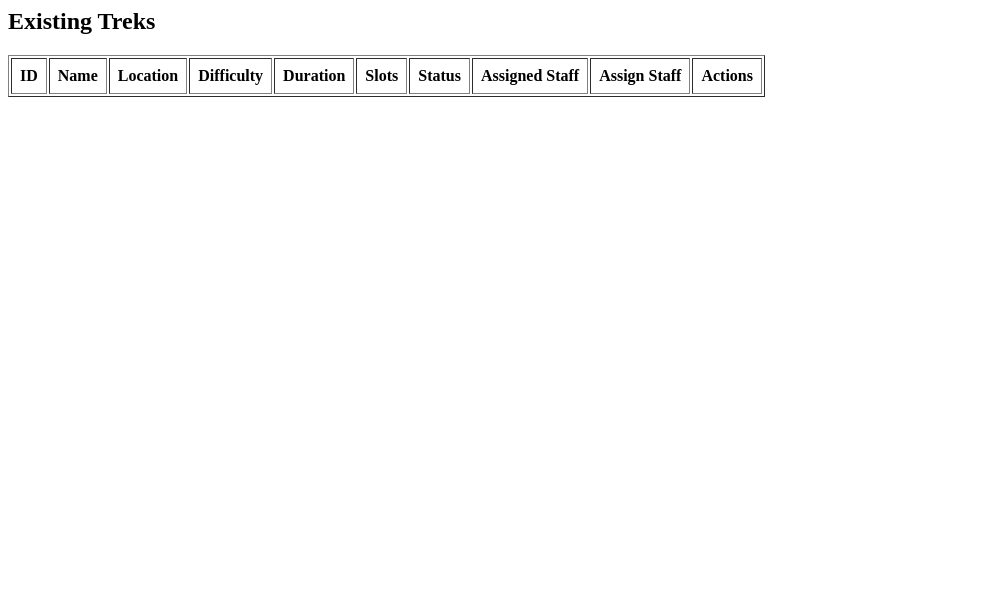
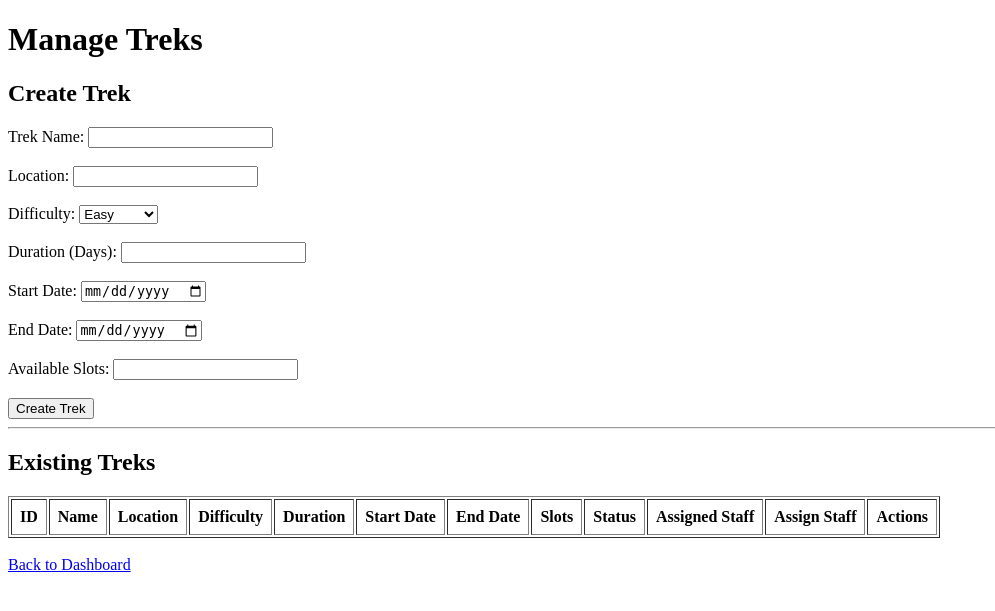
Before and after one commit to 24f2001995/Trekking-Management-App, a Flask app: page /admin/treks in a window 1280 px wide. Shown: the top 611 px of the page, without its empty margins (0-995 px from the left). Run offline with Flask 3, Linux system fonts and the light colour scheme; the visitor is signed in with stand-in values (Sample User, id 1); data that the repository does not hold is empty.

Commit message:
Milestone-4: Staff Dashboard and Trek Management

```diff
--- a/app.py
+++ b/app.py
@@ -108,7 +108,17 @@ def staff_dashboard():
     if "user_id" not in session or session["role"] != "staff":
         return redirect("/login")
 
-    return "Staff Dashboard"
+    staff = User.query.get(session["user_id"])
+
+    assigned_treks = Trek.query.filter_by(
+        assigned_staff_id=staff.id
+    ).all()
+
+    return render_template(
+        "staff_dashboard.html",
+        staff=staff,
+        assigned_treks=assigned_treks
+    )
 
 
 @app.route("/user/dashboard")
@@ -183,15 +193,22 @@ def admin_treks():
         location = request.form["location"]
         difficulty = request.form["difficulty"]
         duration = request.form["duration"]
+        start_date = request.form["start_date"]
+        end_date = request.form["end_date"]
         available_slots = request.form["available_slots"]
-
+        start_date = request.form["start_date"]
+        end_date = request.form["end_date"]
         new_trek = Trek(
+            new_trek = Trek(
             name=name,
             location=location,
             difficulty=difficulty,
             duration=duration,
+            start_date=start_date,
+            end_date=end_date,
             available_slots=available_slots,
             status="Open"
+        )
         )
 
         db.session.add(new_trek)
@@ -247,6 +264,8 @@ def edit_trek(trek_id):
         trek.location = request.form["location"]
         trek.difficulty = request.form["difficulty"]
         trek.duration = request.form["duration"]
+        trek.start_date = request.form["start_date"]
+        trek.end_date = request.form["end_date"]
         trek.available_slots = request.form["available_slots"]
 
         db.session.commit()
@@ -355,7 +374,8 @@ def admin_search():
             or_(
                 Trek.name.contains(keyword),
                 Trek.location.contains(keyword),
-                Trek.difficulty.contains(keyword)
+                Trek.difficulty.contains(keyword),
+                Trek.id == keyword if keyword.isdigit() else False
             )
         ).all()
 
@@ -363,7 +383,8 @@ def admin_search():
             User.role == "user",
             or_(
                 User.name.contains(keyword),
-                User.email.contains(keyword)
+                User.email.contains(keyword),
+                User.id == keyword if keyword.isdigit() else False
             )
         ).all()
 
@@ -371,7 +392,8 @@ def admin_search():
             User.role == "staff",
             or_(
                 User.name.contains(keyword),
-                User.email.contains(keyword)
+                User.email.contains(keyword),
+                User.id == keyword if keyword.isdigit() else False
             )
         ).all()
 
@@ -382,6 +404,68 @@ def admin_search():
         user_results=user_results,
         staff_results=staff_results
     )
+
+@app.route("/staff/manage-trek/<int:trek_id>", methods=["GET", "POST"])
+def staff_manage_trek(trek_id):
+    if "user_id" not in session or session["role"] != "staff":
+        return redirect("/login")
+
+    staff_id = session["user_id"]
+
+    trek = Trek.query.get(trek_id)
+
+    if not trek or trek.assigned_staff_id != staff_id:
+        return "You are not allowed to manage this trek."
+
+    if request.method == "POST":
+        trek.available_slots = request.form["available_slots"]
+        trek.status = request.form["status"]
+
+        db.session.commit()
+
+        return redirect("/staff/dashboard")
+
+    return render_template("manage_trek.html", trek=trek)
+
+@app.route("/staff/participants/<int:trek_id>")
+def staff_participants(trek_id):
+    if "user_id" not in session or session["role"] != "staff":
+        return redirect("/login")
+
+    staff_id = session["user_id"]
+
+    trek = Trek.query.get(trek_id)
+
+    # Only the assigned staff can view participants
+    if not trek or trek.assigned_staff_id != staff_id:
+        return "You are not allowed to view participants for this trek."
+
+    bookings = Booking.query.filter_by(trek_id=trek.id).all()
+
+    return render_template(
+        "staff_participants.html",
+        trek=trek,
+        bookings=bookings
+    )
+
+@app.route("/staff/profile", methods=["GET", "POST"])
+def staff_profile():
+    if "user_id" not in session or session["role"] != "staff":
+        return redirect("/login")
+
+    staff = User.query.get(session["user_id"])
+
+    if request.method == "POST":
+        staff.name = request.form["name"]
+        staff.phone = request.form["phone"]
+        staff.password = request.form["password"]
+
+        db.session.commit()
+
+        return redirect("/staff/dashboard")
+
+    return render_template("staff_profile.html", staff=staff)
+
 @app.route("/logout")
 def logout():
     session.clear()
--- a/templates/admin_treks.html
+++ b/templates/admin_treks.html
@@ -1,3 +1,54 @@
+<!DOCTYPE html>
+<html>
+<head>
+    <title>Manage Treks</title>
+</head>
+<body>
+
+<h1>Manage Treks</h1>
+
+<h2>Create Trek</h2>
+
+<form method="POST">
+
+    <label>Trek Name:</label>
+    <input type="text" name="name" required>
+    <br><br>
+
+    <label>Location:</label>
+    <input type="text" name="location" required>
+    <br><br>
+
+    <label>Difficulty:</label>
+    <select name="difficulty">
+        <option>Easy</option>
+        <option>Moderate</option>
+        <option>Hard</option>
+    </select>
+    <br><br>
+
+    <label>Duration (Days):</label>
+    <input type="number" name="duration" required>
+    <br><br>
+
+    <label>Start Date:</label>
+    <input type="date" name="start_date" required>
+    <br><br>
+
+    <label>End Date:</label>
+    <input type="date" name="end_date" required>
+    <br><br>
+
+    <label>Available Slots:</label>
+    <input type="number" name="available_slots" required>
+    <br><br>
+
+    <button type="submit">Create Trek</button>
+
+</form>
+
+<hr>
+
 <h2>Existing Treks</h2>
 
 <table border="1" cellpadding="8">
@@ -8,6 +59,8 @@
         <th>Location</th>
         <th>Difficulty</th>
         <th>Duration</th>
+        <th>Start Date</th>
+        <th>End Date</th>
         <th>Slots</th>
         <th>Status</th>
         <th>Assigned Staff</th>
@@ -22,8 +75,11 @@
         <td>{{ trek.location }}</td>
         <td>{{ trek.difficulty }}</td>
         <td>{{ trek.duration }}</td>
+        <td>{{ trek.start_date }}</td>
+        <td>{{ trek.end_date }}</td>
         <td>{{ trek.available_slots }}</td>
         <td>{{ trek.status }}</td>
+
         <td>
             {% if trek.assigned_staff %}
                 {{ trek.assigned_staff.name }} (ID: {{ trek.assigned_staff.id }})
@@ -31,18 +87,22 @@
                 None
             {% endif %}
         </td>
+
         <td>
             <form method="POST" action="/admin/assign-staff/{{ trek.id }}">
                 <select name="staff_id" required>
+
                     <option value="0" {% if trek.assigned_staff_id == None %}selected{% endif %}>
                         None
                     </option>
 
                     {% for staff in staff_list %}
-                <option value="{{ staff.id }}" {% if trek.assigned_staff_id == staff.id %}selected{% endif %}>
+                    <option value="{{ staff.id }}"
+                        {% if trek.assigned_staff_id == staff.id %}selected{% endif %}>
                         {{ staff.name }}
                     </option>
                     {% endfor %}
+
                 </select>
 
                 <button type="submit">Assign</button>
@@ -50,11 +110,21 @@
         </td>
 
         <td>
-            <a href="/admin/edit-trek/{{ trek.id }}">Edit</a>
-            |
-            <a href="/admin/delete-trek/{{ trek.id }}">Delete</a>
+            <a href="/admin/edit-trek/{{ trek.id }}">Edit</a> |
+            <a href="/admin/delete-trek/{{ trek.id }}"
+               onclick="return confirm('Delete this trek?')">
+               Delete
+            </a>
         </td>
+
     </tr>
     {% endfor %}
 
 </table>
+
+<br>
+
+<a href="/admin/dashboard">Back to Dashboard</a>
+
+</body>
+</html>
```
Also changed, not shown: templates/manage_trek.html (added, +39 -0 lines), templates/staff_dashboard.html (added, +50 -0 lines), templates/staff_participants.html (added, +40 -0 lines), templates/staff_profile.html (added, +37 -0 lines). Lines whose indentation alone changed are shown as unchanged.
